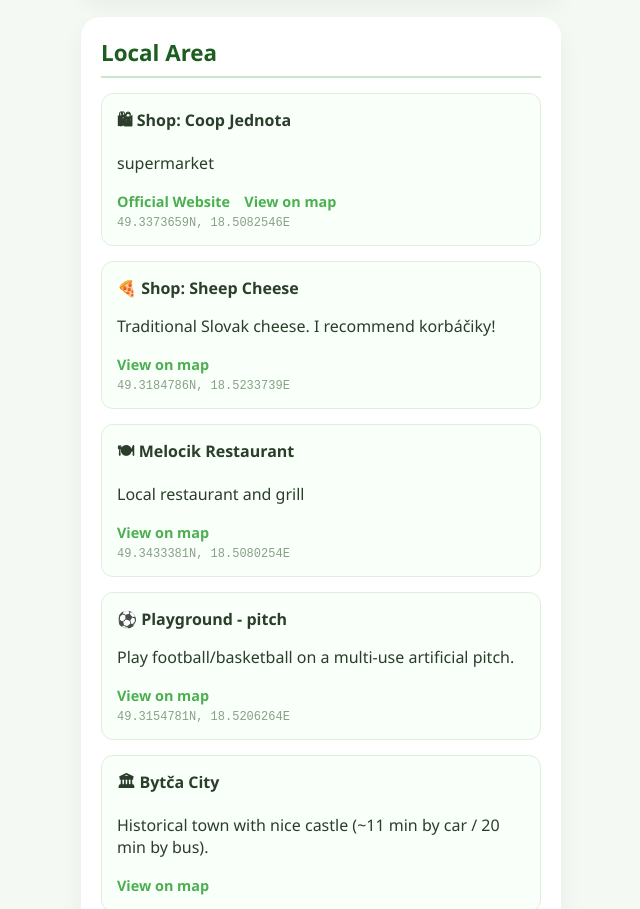
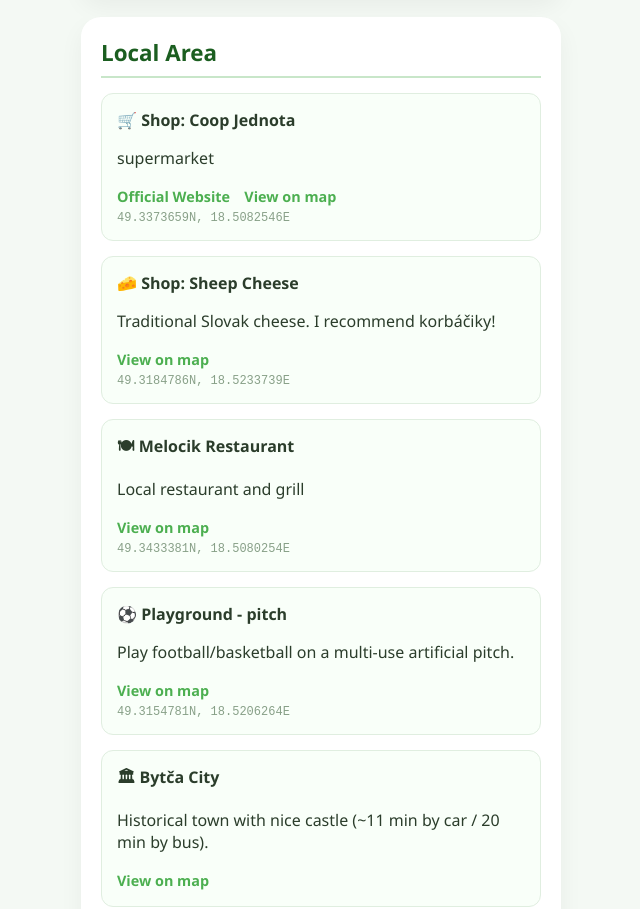
Before and after one commit to dilemak/kolarovice, a plain HTML site: page index.html in a window 1280 px wide. Shown: the part 2753-3662 px from the top of the page, without its empty margins (319-959 px from the left). Drawn offline with Linux system fonts and the light colour scheme.

Commit message:
Update index.html

```diff
--- a/index.html
+++ b/index.html
@@ -122,7 +122,7 @@
         <h2 class="major" data-en="Local Area" data-sk="Okolie">Local Area</h2>
 
         <div class="item-card">
-          <strong data-en="&#128717; Shop: Coop Jednota" data-sk="&#128717; Obchod: Coop Jednota">&#128717; Shop: Coop Jednota</strong>
+          <strong data-en="&#128722; Shop: Coop Jednota" data-sk="&#128722; Obchod: Coop Jednota">&#128722; Shop: Coop Jednota</strong>
           <p data-en="supermarket" data-sk="supermarket">supermarket </p>
           <div class="map-box">
             <a href="https://www.coopjednotaza.sk/coop-jednota-potraviny-kolarovice.html" target="_blank" data-en="Official Website" data-sk="Oficiálna stránka">Official Website</a>
@@ -132,7 +132,7 @@
         </div>
 
         <div class="item-card">
-          <strong data-en="&#127829; Shop: Sheep Cheese" data-sk="&#127829; Obchod: Ovčí syr">&#127829; Shop: Sheep Cheese</strong>
+          <strong data-en="&#129472; Shop: Sheep Cheese" data-sk="&#129472; Obchod: Ovčí syr">&#129472; Shop: Sheep Cheese</strong>
           <p data-en="Traditional Slovak cheese. I recommend "korbáčiky"!" data-sk="Tradičný slovenský syr. Odporúčam syrové nite.">Traditional Slovak cheese. I recommend korb&#225;&#269;iky!</p>
           <div class="map-box">
             <a href="https://mapy.com/s/camedavuto" target="_blank" data-en="View on map" data-sk="Zobraziť na mape">View on map</a>
```
